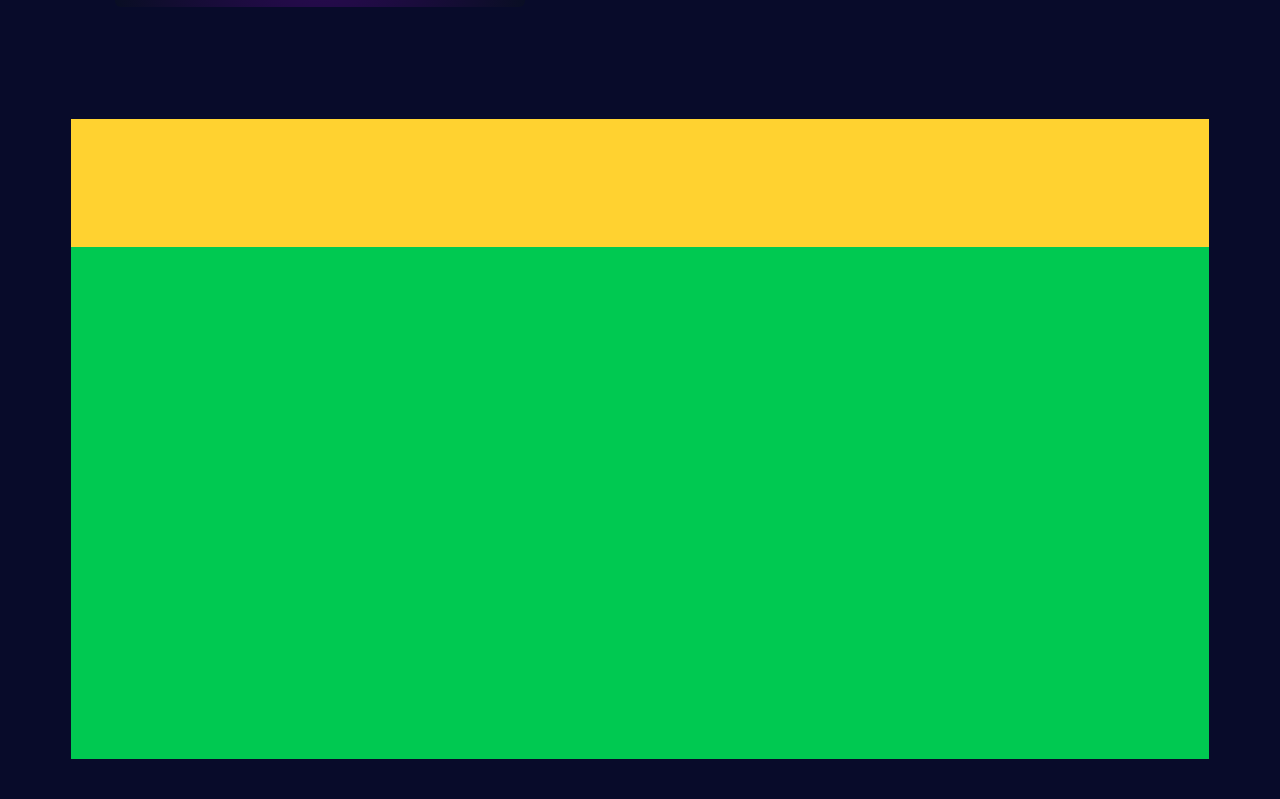
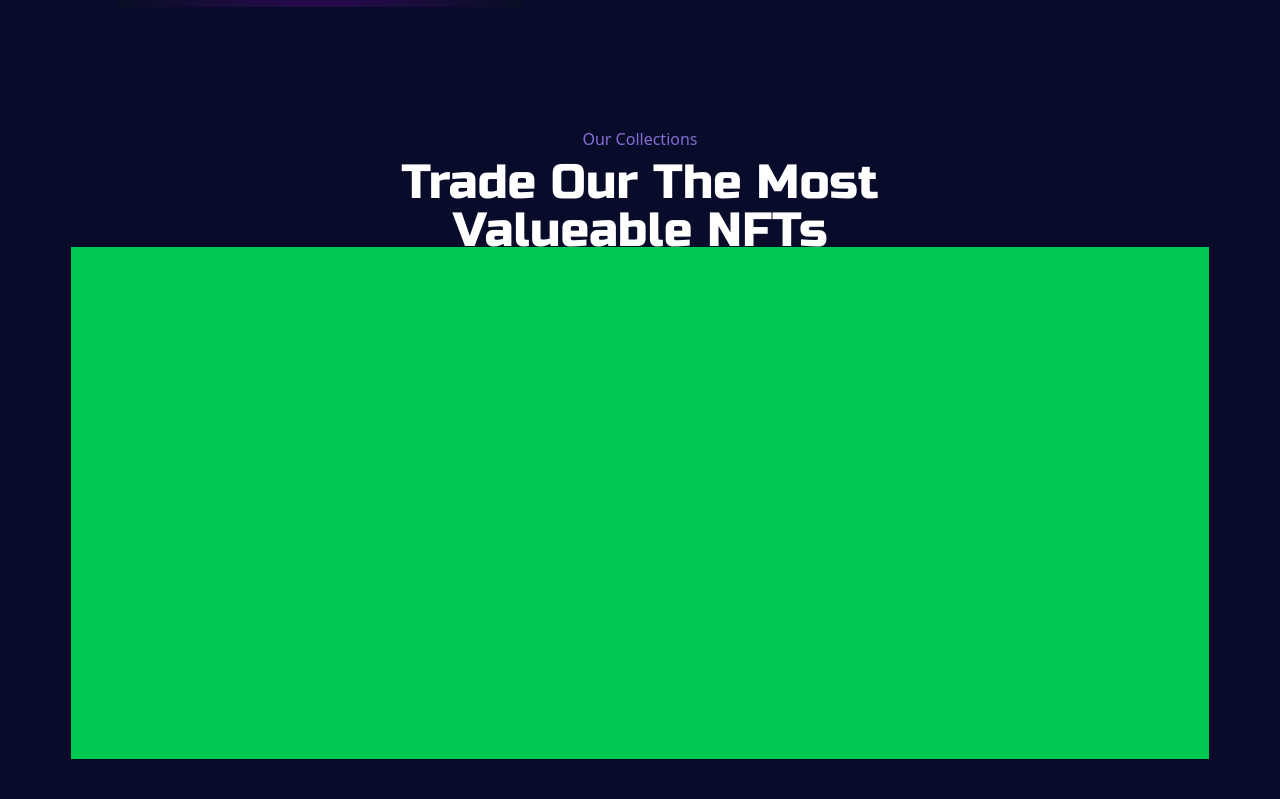
Before and after one commit to dani-dina/React-Web3-landing-page-, a React (Vite) app: page / in a window 1280 px wide. Shown: the part 3161-3960 px from the top of the page. Built offline with nearby package versions, Linux system fonts and the light colour scheme.

Commit message:
Collection

```diff
--- /dev/null
+++ b/src/Components/Collection.tsx
@@ -0,0 +1,8 @@
+const Collection : React.FC = ()=>{
+  return(
+    <section>
+    </section>
+  );
+}
+
+export default Collection;
--- a/src/Components/Collections.tsx
+++ b/src/Components/Collections.tsx
@@ -1,8 +1,16 @@
 const Collections : React.FC = ()=>{
   return(
     <section className='w-full h-screen flex items-center justify-center'>
-      <div className='w-8/9 h-4/5 bg-amber-300'>
-        <div className="h-1/5  w-full"></div>
+      <div className='w-8/9 h-4/5'>
+        <div className="h-1/5  w-full">
+        <h2 className='font-["Russo_One"] p-2 bg-gradient-to-r from-[#703DFA]/60 to-[#6c54ad] bg-clip-text text-transparent
+             rounded-3xl bg-[#e9e4f8] text-center'>
+          Our Collections
+        </h2>
+        <h1 className="text-center font-['Russo_One'] text-white text-5xl">
+          Trade Our The  Most <br />Valueable  NFTs
+        </h1>
+        </div>
         <div className='h-4/5 w-full bg-green-500'></div>
       </div>
     </section>
```
